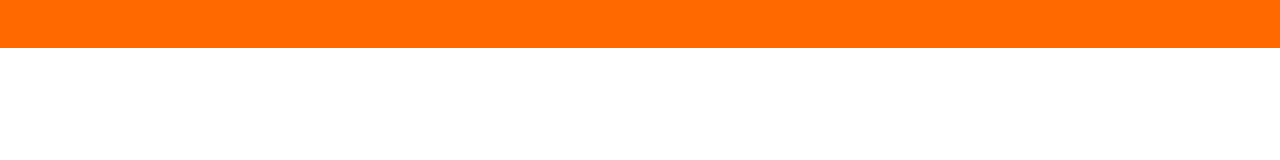
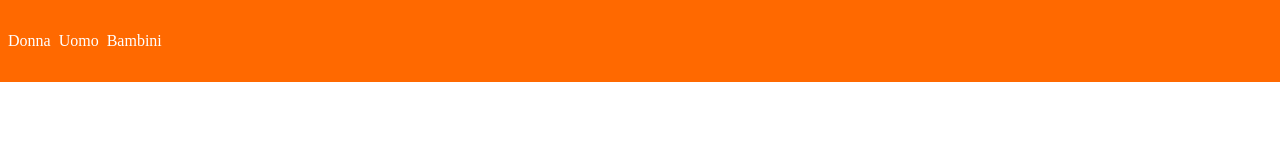
Before and after one commit to Simone-Corso/html-css-boolando, a plain HTML site: page index.html in a window 1280 px wide. Drawn offline with Linux system fonts and the light colour scheme.

Commit message:
aggiunto flex ul,li

```diff
--- a/index.html
+++ b/index.html
@@ -11,6 +11,11 @@
         <section class="navigation">
             <div class="container">
                 <div class="brand dotted-test">
+                    <ul>
+                        <li>Donna</li>
+                        <li>Uomo</li>
+                        <li>Bambini</li>
+                    </ul>
 
 
                 </div>
--- a/style.css/style.css
+++ b/style.css/style.css
@@ -12,3 +12,10 @@ header{
 section.navigation{
 
 }
+
+ul,li{
+    display: flex;
+    justify-content: flex-start;
+    padding: .25rem;
+    color: white;
+}
```
